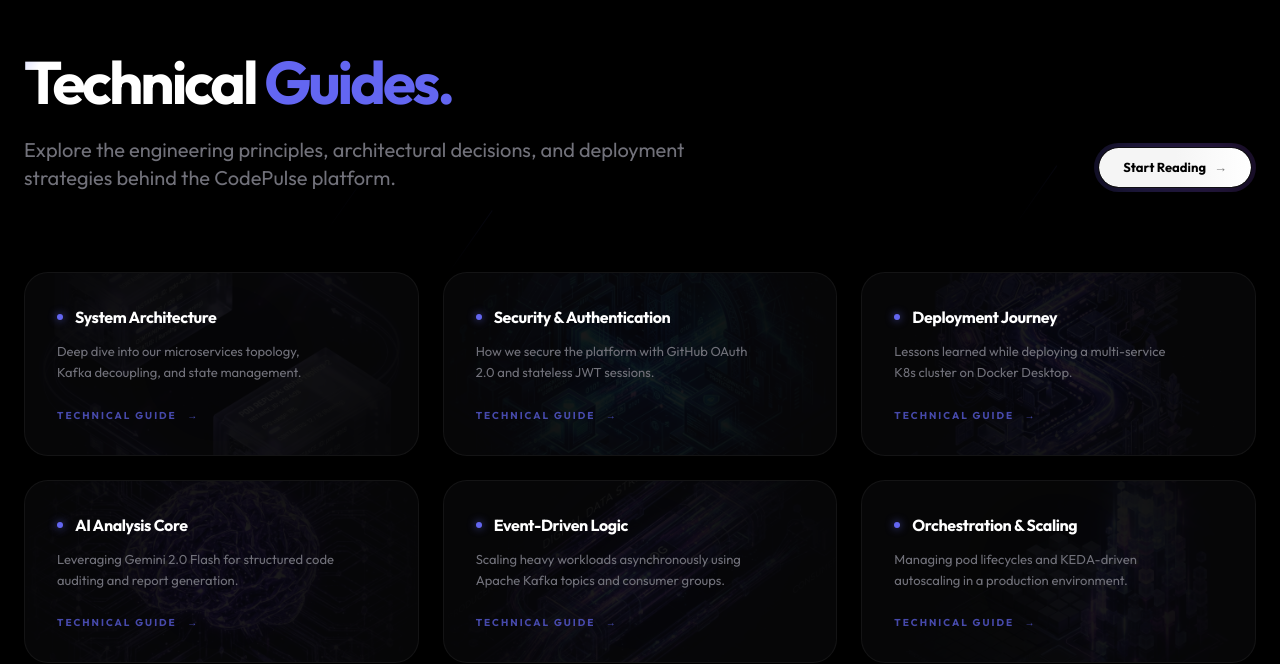
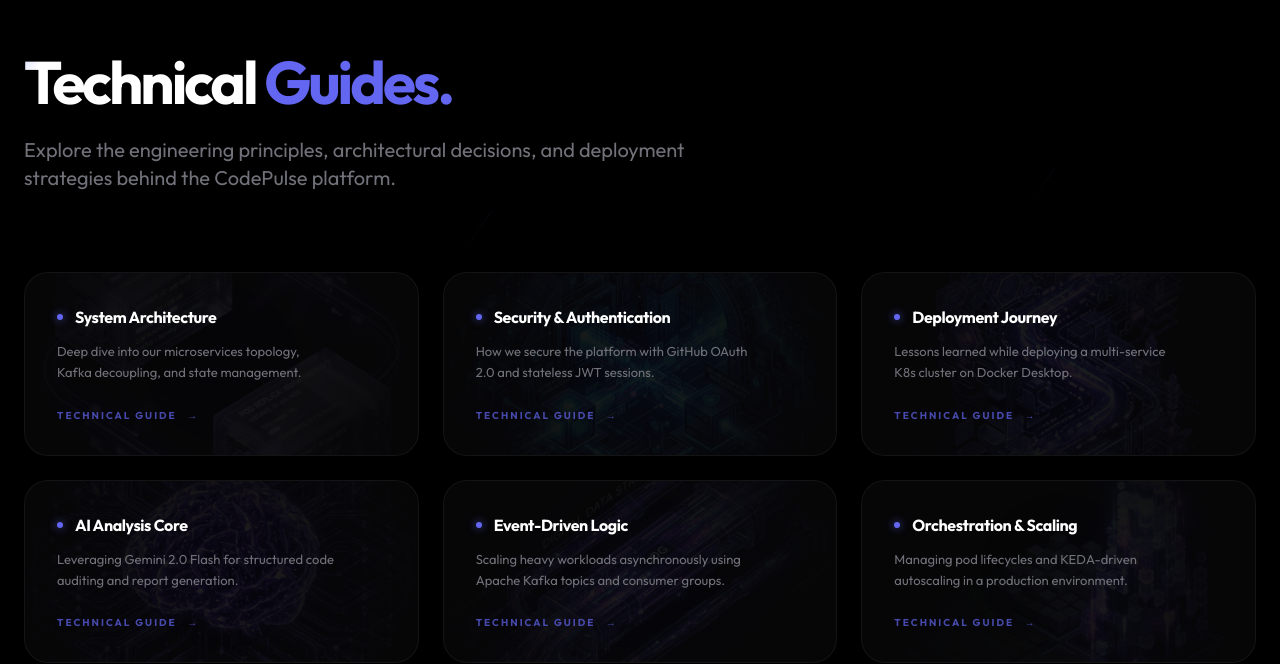
Before and after one commit to Edge-Explorer/CodePulse, a React (Vite) app in the folder frontend/: page / in a window 1280 px wide. Shown: the part 2596-3260 px from the top of the page. Built offline with nearby package versions, Linux system fonts and the light colour scheme; no server answers.

Commit message:
style: remove Start Reading CTA for cleaner docs section

```diff
--- a/frontend/src/components/DocsOverviewSection.jsx
+++ b/frontend/src/components/DocsOverviewSection.jsx
@@ -119,31 +119,6 @@
             </motion.p>
           </div>
 
-          <motion.div
-            initial={{ opacity: 0 }}
-            whileInView={{ opacity: 1 }}
-            viewport={{ once: true }}
-            className="hidden md:block pointer-events-auto"
-          >
-            <NoiseBackground
-              containerClassName="w-fit p-1 rounded-full"
-              gradientColors={["rgb(99, 102, 241)", "rgb(168, 85, 247)"]}
-            >
-              <Link
-                to="/docs/high-availability"
-                className={cn(
-                  "group flex items-center gap-2 px-6 py-2.5 rounded-full text-[13px] font-bold transition-all duration-100 active:scale-95",
-                  "bg-gradient-to-r from-neutral-100 via-neutral-100 to-white text-black shadow-[0px_1px_0px_0px_var(--color-neutral-50)_inset,0px_0.5px_1px_0px_var(--color-neutral-400)]",
-                  "dark:from-black dark:via-black dark:to-neutral-900 dark:text-white dark:shadow-[0px_1px_0px_0px_var(--color-neutral-950)_inset,0px_1px_0px_0px_var(--color-neutral-800)]"
-                )}
-              >
-                Start Reading
-                <span className="opacity-50 group-hover:translate-x-1 group-hover:opacity-100 transition-all">
-                  &rarr;
-                </span>
-              </Link>
-            </NoiseBackground>
-          </motion.div>
         </div>
 
         <div className="grid grid-cols-1 md:grid-cols-2 lg:grid-cols-3 gap-6 pointer-events-auto">
```
